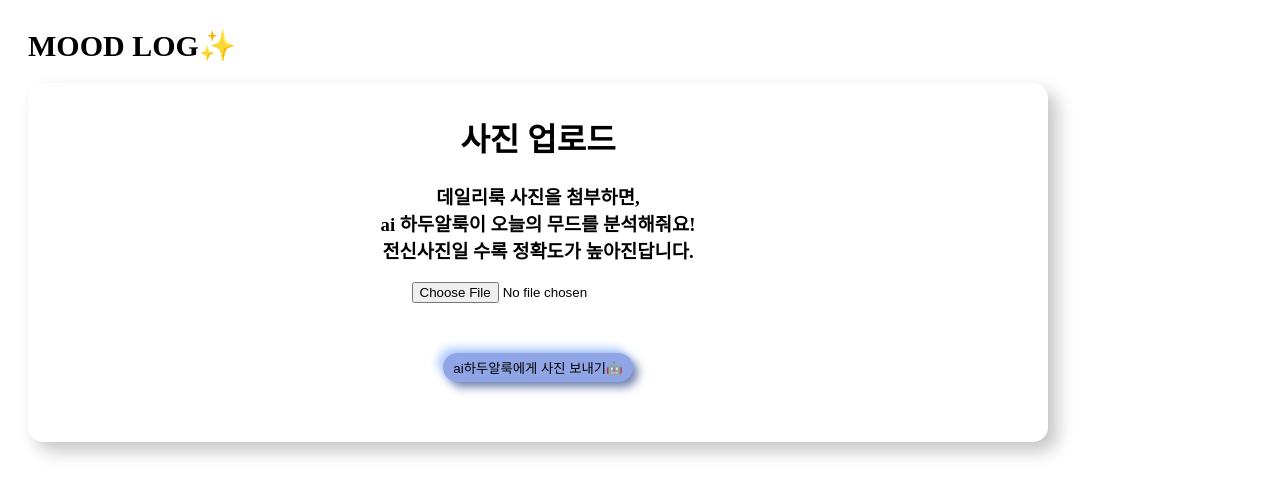
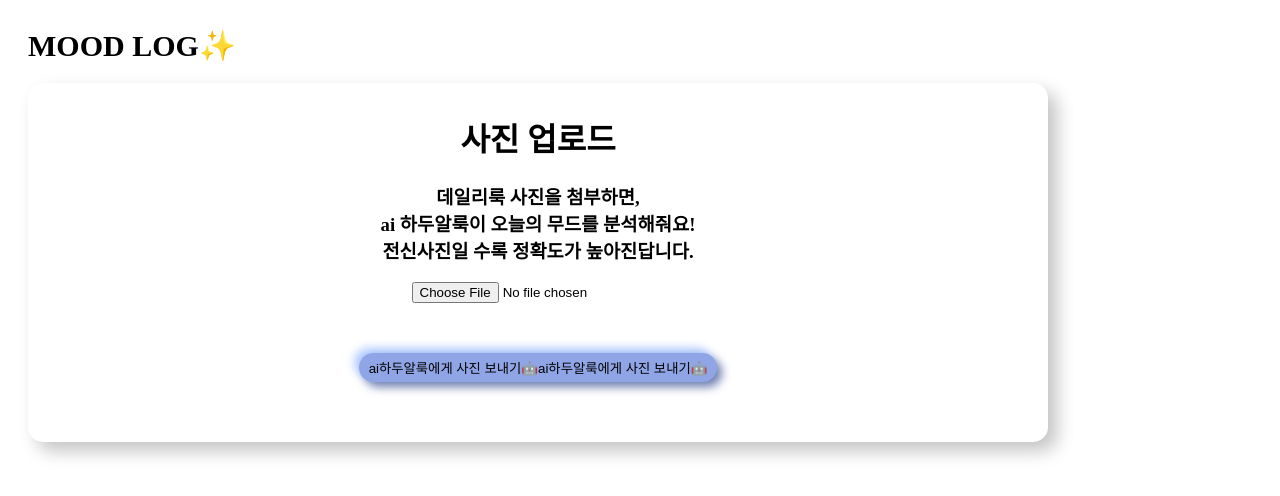
Before and after one commit to summerydev/mood-log, a React (Create React App) app: page /upload in a window 1280 px wide. Shown: the top 496 px of the page. Built offline with nearby package versions, Linux system fonts and the light colour scheme; a web font is replaced by a local one.

Commit message:
upload button 경로 수정

```diff
--- a/src/components/Upload.tsx
+++ b/src/components/Upload.tsx
@@ -5,7 +5,9 @@ export default function Upload() {
   const [files, setFiles] = useState();
   const [text, setText] = useState("");
 
-  const url: string = "http://16a1-121-66-139-243.ngrok.io/motd/hello5";
+  const url: string = "https://75da-121-66-139-243.ngrok.io/motd";
+  const now = Date.now();
+  const date = new Date();
 
   const onLoadFile = (e: any) => {
     const file = e.target.files[0];
@@ -21,7 +23,7 @@ export default function Upload() {
         "Content-Type": "application/json",
       },
       body: JSON.stringify({
-        id: files,
+        id: now,
         image: files,
         text: text,
       }),
@@ -41,7 +43,10 @@ export default function Upload() {
         <input id="image" type="file" name="image" onChange={onLoadFile} />
         <div>
           <button type="submit" className="button">
-            <Link to="/output" className="text-link">ai하두알룩에게 사진 보내기🤖</Link>
+          ai하두알룩에게 사진 보내기🤖
+            <Link to="/output" className="text-link">
+              ai하두알룩에게 사진 보내기🤖
+            </Link>
           </button>
         </div>
       </form>
```
